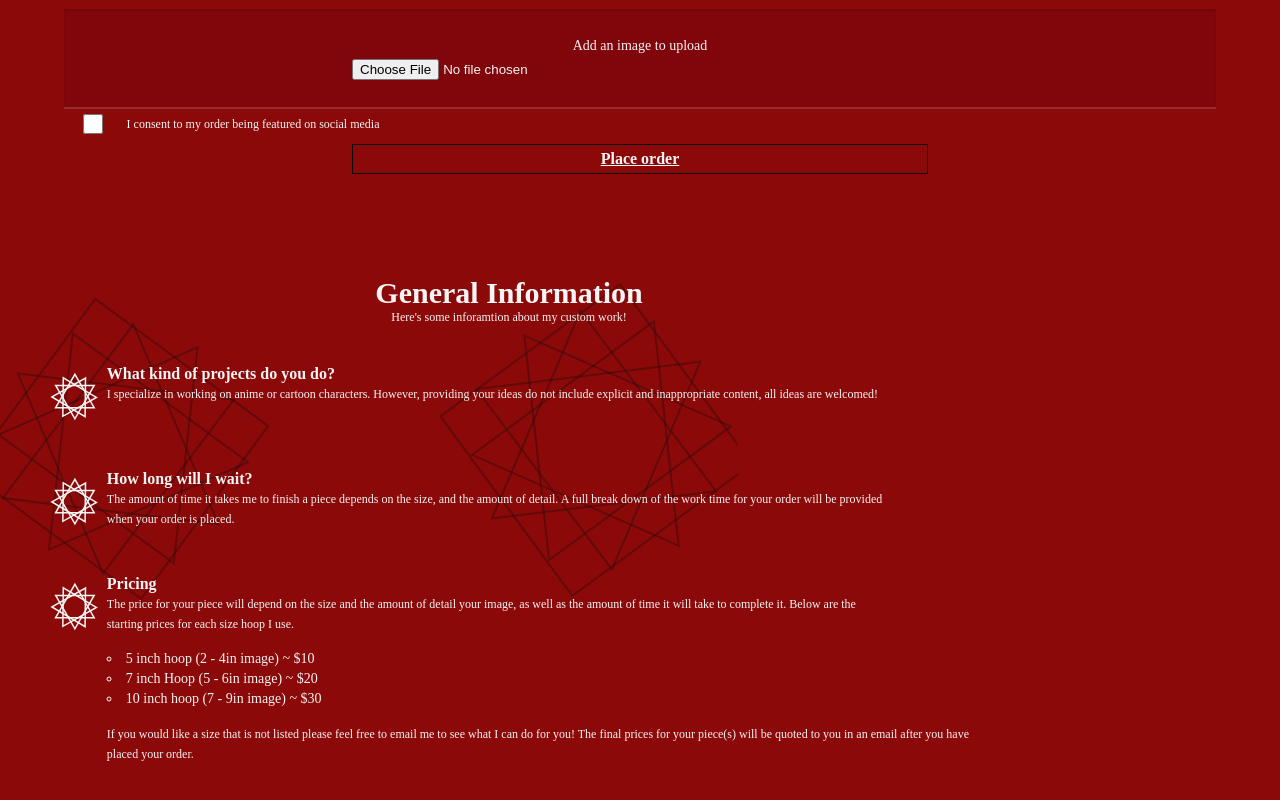
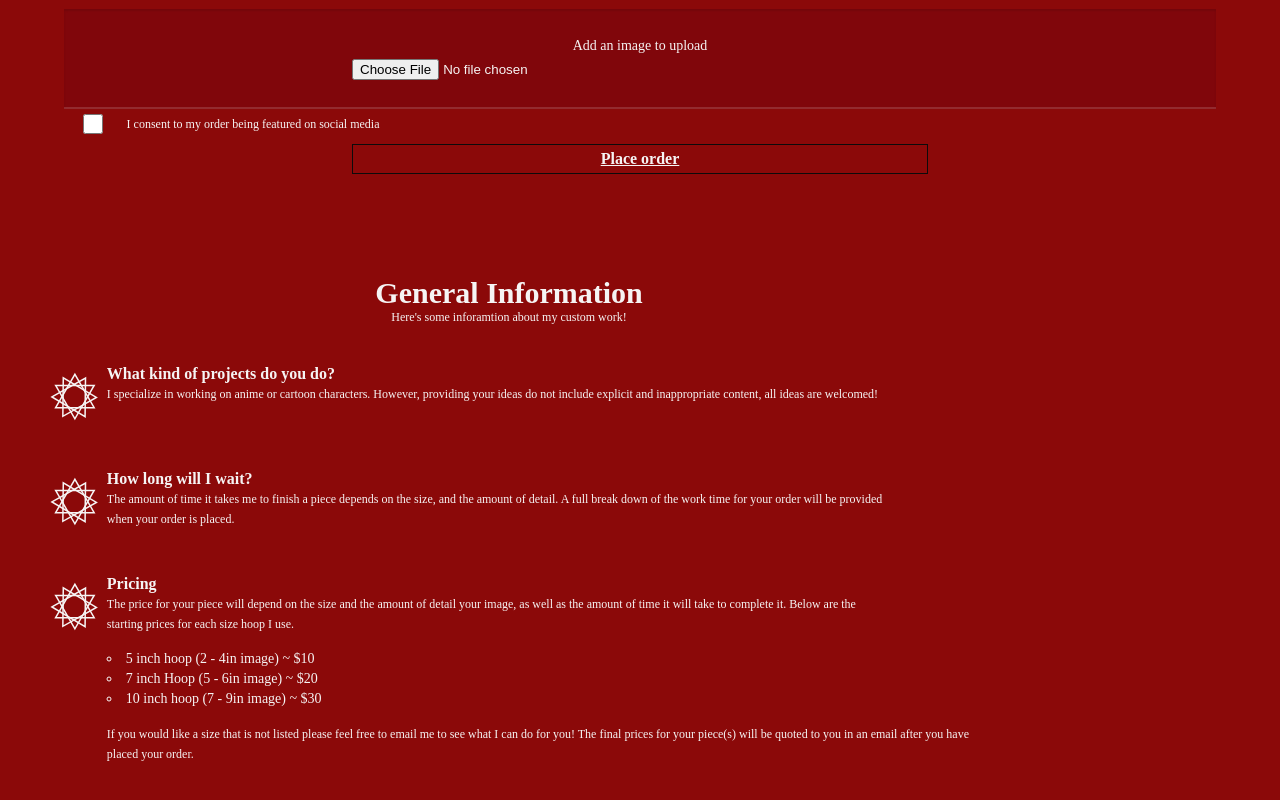
Before and after one commit to OneFourteen-Studio/full-metal-threadist, a React (Vite) app: page / in a window 1280 px wide. Shown: the part 464-1264 px from the top of the page. Built offline with nearby package versions, Linux system fonts and the light colour scheme; a web font is replaced by a local one.

Commit message:
figuring out images issues

```diff
--- a/src/App.jsx
+++ b/src/App.jsx
@@ -18,8 +18,8 @@ function App() {
         <OrderForm />
       </div>
 
-      <Images source={decoration2} alt='Alchmey Symbol' className='image2'/>
-      <Images source={decoration3} alt='Alchmey Symbol' className='image3'/>
+      {/* <Images source={decoration2} alt='Alchmey Symbol' className='image2'/>
+      <Images source={decoration3} alt='Alchmey Symbol' className='image3'/> */}
       <Info />
     </>
   )
```
